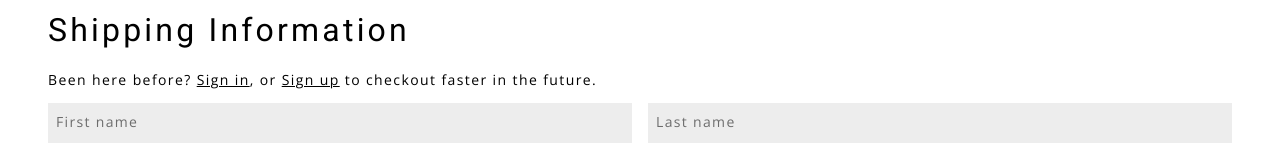
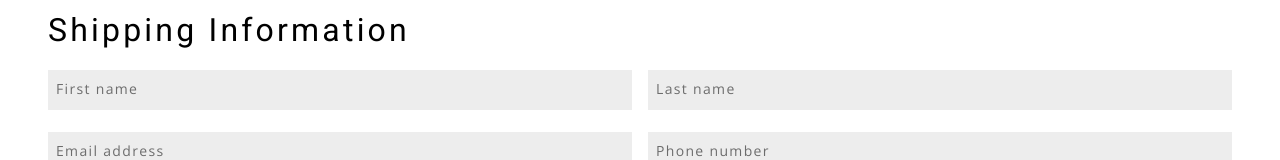
Before and after one commit to AaronE314/CP476-Final-Project, a Next.js app: page /checkout in a window 1280 px wide. Shown: the part 258-418 px from the top of the page. Built offline with nearby package versions, Linux system fonts and the light colour scheme; no server answers.

Commit message:
remove prompt for unimplemented feature

```diff
--- a/pages/checkout.js
+++ b/pages/checkout.js
@@ -175,8 +175,6 @@ export class Checkout extends React.Component {
                     <div className="shipping">
 
                         <h1>Shipping Information</h1>
-
-                        <p>Been here before? <a href="#">Sign in</a>, or <a href="#">Sign up</a> to checkout faster in the future.</p>
 
                         <form className="shippingInfo" autoComplete="on" method="post" onSubmit={this.handleSubmit}>
                             <div className="formInputs">
```
